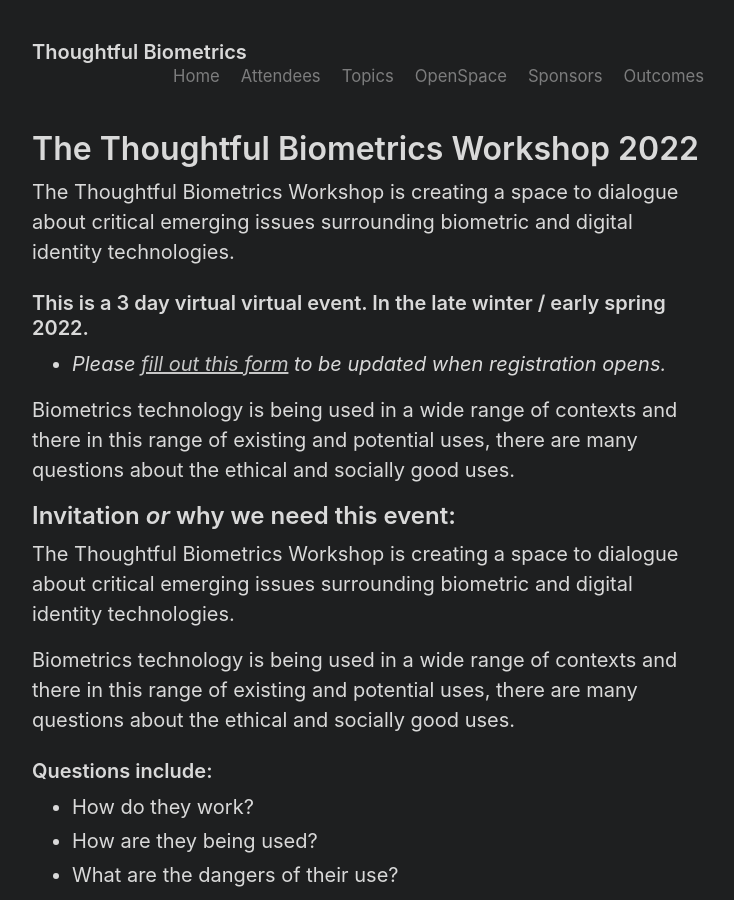
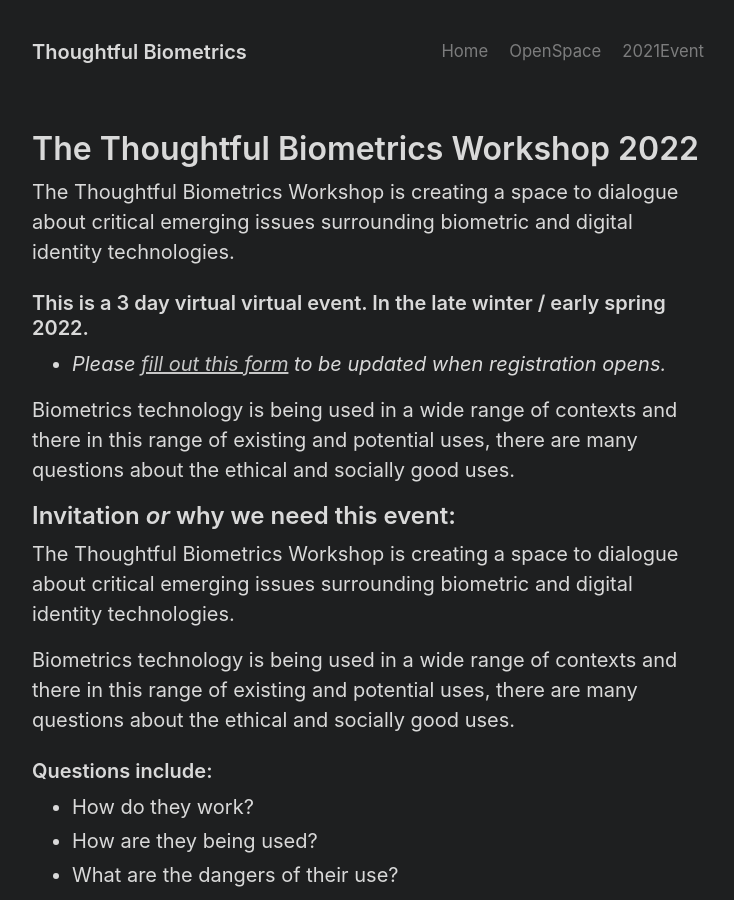
Before and after one commit to thoughtfulbiometrics/thoughtfulbiometrics.github.io, a Jekyll site: the page built from _posts/2021-11-27-thoughtful-biometrics.md, in a window 1280 px wide and 900 px high. Shown: the whole window, without its empty margins (272-1006 px from the left). Built offline with Jekyll 4.4.1, drawn with Linux system fonts in a browser that asks for light colours; some of the changed lines change nothing that is shown.

Commit message:
site navigation

```diff
--- a/_config.yml
+++ b/_config.yml
@@ -43,17 +43,20 @@ nav:
   - title: Home
     url: /
 
-  - title: Attendees
-    url: /whos-coming
+  - title: OpenSpace
+    url: /open-spaces/
 
-  - title: Topics
-    url: /potential-topics
+  - title: 2021Event
+    url: /2021-event/
 
-  - title: OpenSpace
-    url: /open-spaces
+#  - title: Attendees
+#    url: /whos-coming
 
-  - title: Sponsors
-    url: /sponsors
+#  - title: Topics
+#    url: /potential-topics
 
-  - title: Outcomes
-    url: /potential-outcomes
+#  - title: Sponsors
+#    url: /sponsors
+
+#  - title: Outcomes
+#    url: /potential-outcomes
```
